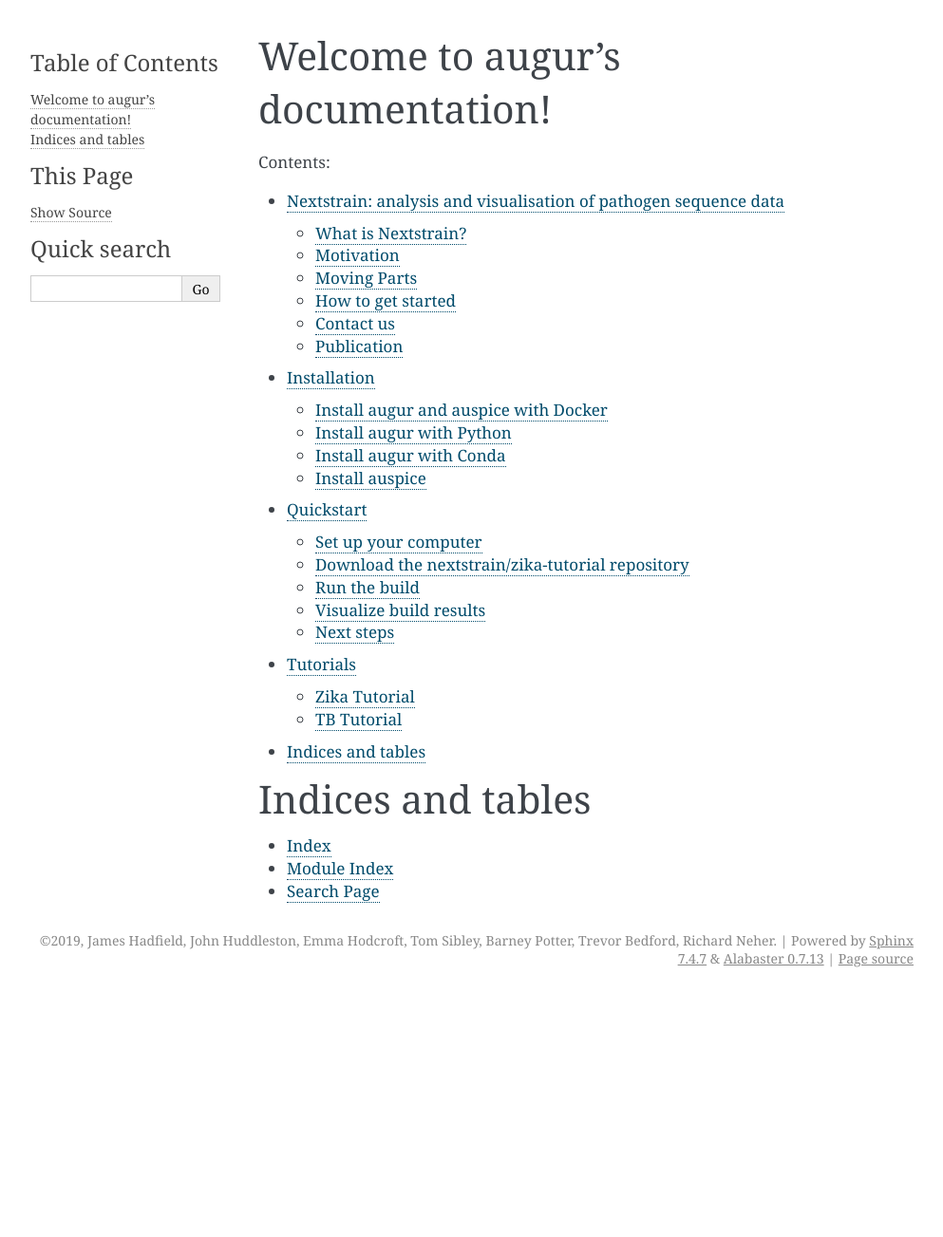
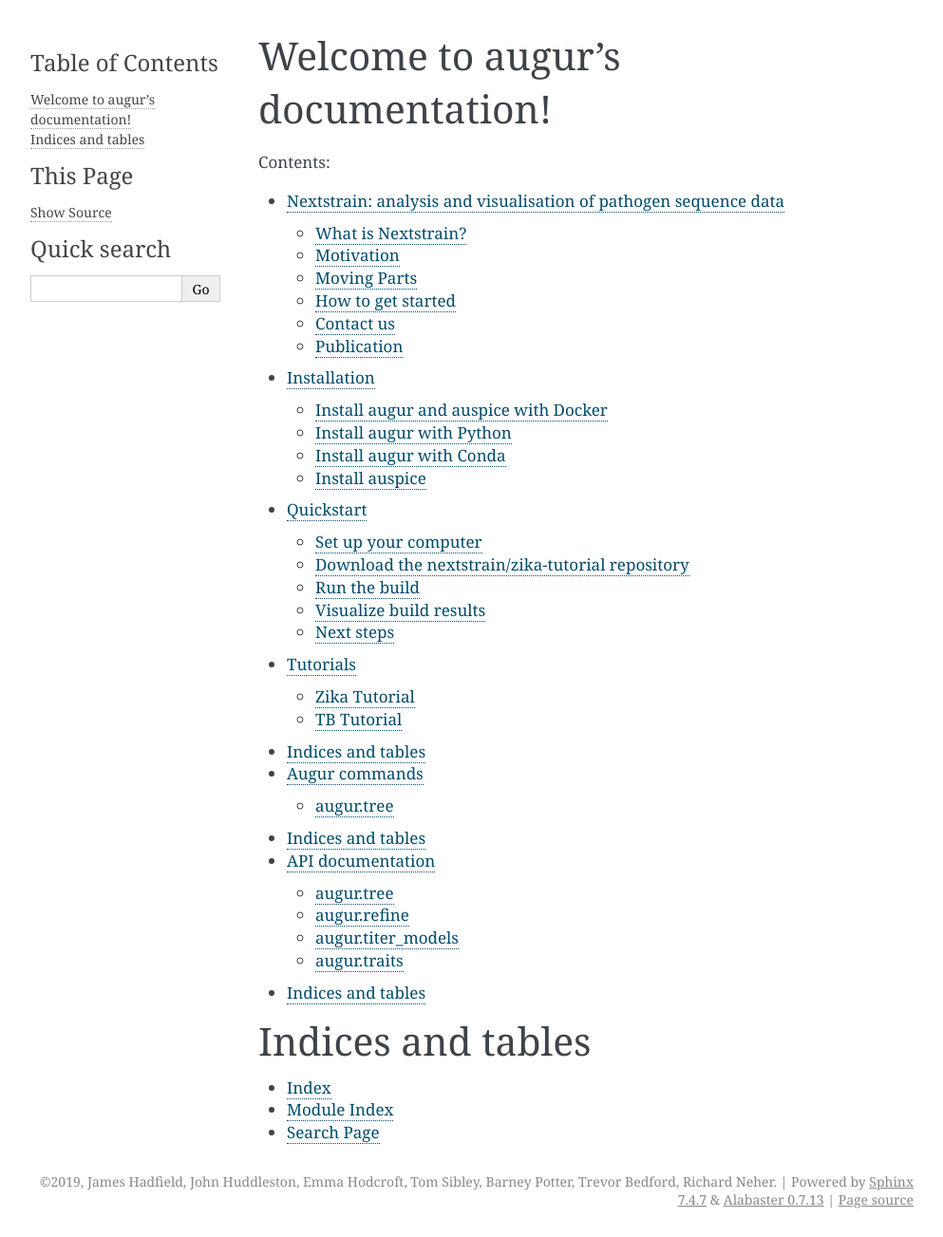
Before and after one commit to nextstrain/augur, a Sphinx documentation site: the page built from docs/index.rst, in a window 1280 px wide. Shown: the whole page at 95% size, without its empty margins (148-1141 px from the left). Built offline with Sphinx 7.4.7, drawn with Linux system fonts in a browser that asks for light colours; before the commit the page ends 1049 px from its top, so only the background shows below that.

Commit message:
added API doc and command line doc (doesn't work yet)

```diff
--- /dev/null
+++ b/docs/APIdoc.rst
@@ -0,0 +1,48 @@
+.. augur documentation master file, created by
+   sphinx-quickstart on Tue Apr 23 21:32:18 2019.
+   You can adapt this file completely to your liking, but it should at least
+   contain the root `toctree` directive.
+
+API documentation
+=================
+
+
+augur.tree
+----------
+.. automodule:: augur.tree
+	:members:
+
+
+augur.refine
+------------
+.. automodule:: augur.refine
+	:members:
+
+
+augur.titer_models
+------------------
+.. autoclass:: augur.titer_model.TiterCollection
+	:members:
+
+.. autoclass:: augur.titer_model.TiterModel
+	:members:
+
+.. autoclass:: augur.titer_model.TreeModel
+	:members:
+
+.. autoclass:: augur.titer_model.SubstitutionModel
+	:members:
+
+
+augur.traits
+------------
+.. automodule:: augur.refine
+	:members:
+
+
+Indices and tables
+==================
+
+* :ref:`genindex`
+* :ref:`modindex`
+* :ref:`search`
--- /dev/null
+++ b/docs/command_line_tools.rst
@@ -0,0 +1,19 @@
+.. Augur commands file, created by
+
+Augur commands
+==============
+
+
+augur.tree
+----------
+.. argparse::
+   :module: augur
+   :func: augur.run
+   :prog: augur
+
+Indices and tables
+==================
+
+* :ref:`genindex`
+* :ref:`modindex`
+* :ref:`search`
--- a/docs/conf.py
+++ b/docs/conf.py
@@ -27,7 +27,7 @@ author = 'James Hadfield, John Huddleston, Emma Hodcroft, Tom Sibley, Barney Pot
 # Add any Sphinx extension module names here, as strings. They can be
 # extensions coming with Sphinx (named 'sphinx.ext.*') or your custom
 # ones.
-extensions = ['recommonmark']
+extensions = ['recommonmark', 'sphinx.ext.autodoc', 'sphinxarg.ext']
 
 # Add any paths that contain templates here, relative to this directory.
 templates_path = ['_templates']
--- a/docs/index.rst
+++ b/docs/index.rst
@@ -14,7 +14,8 @@ Welcome to augur's documentation!
    installation
    quickstart
    tutorials
-
+   command_line_tools
+   APIdoc
 
 
 
```
